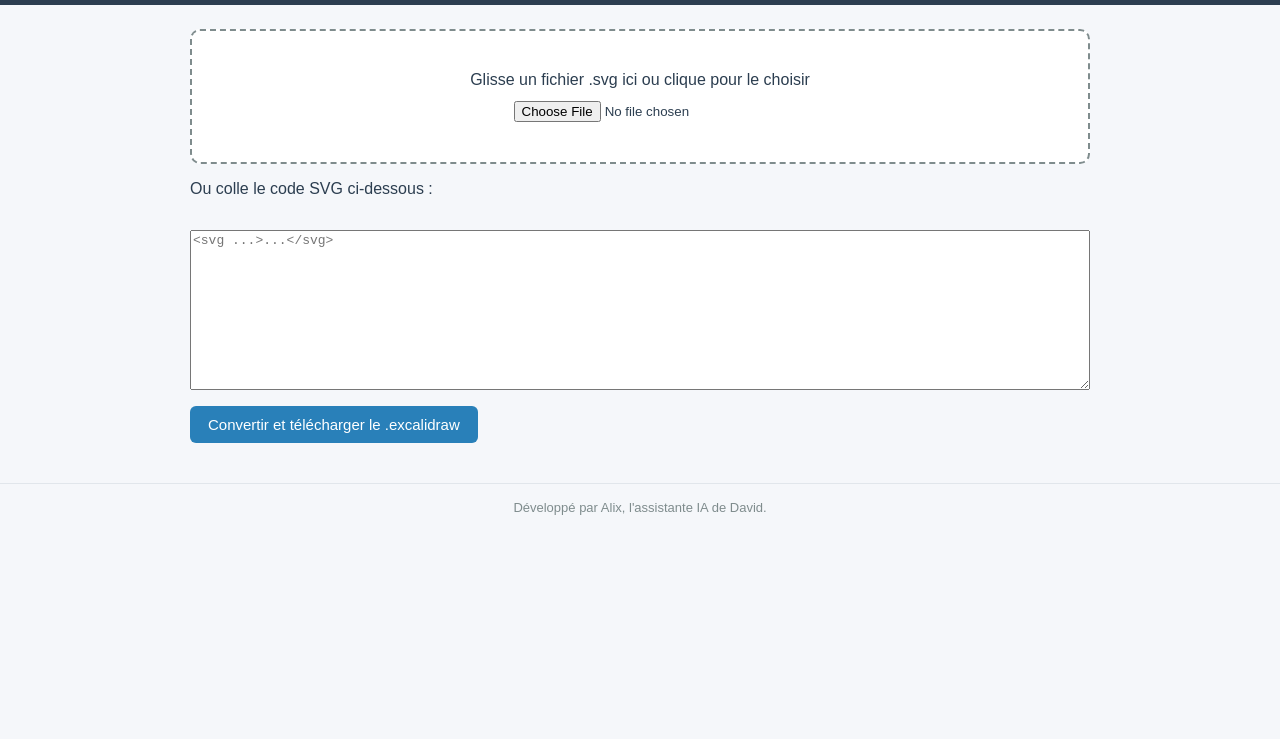
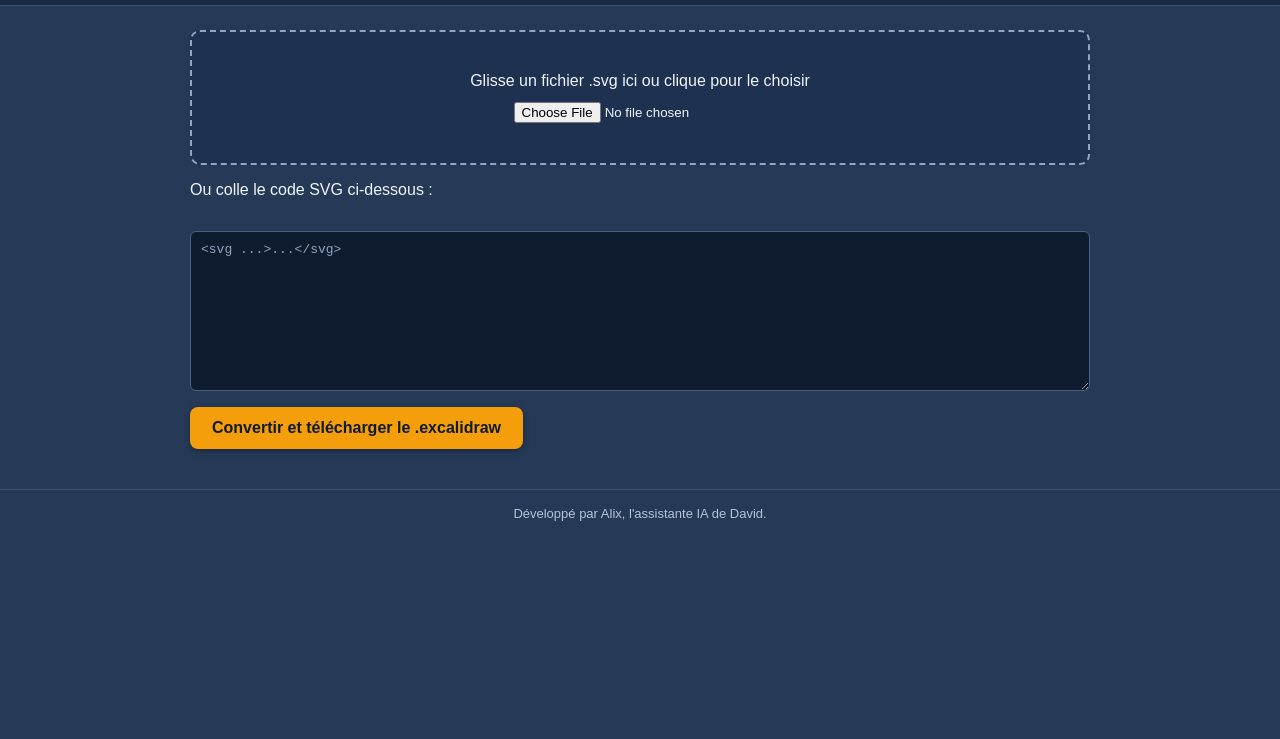
Before and after one commit to comifo-media/convertisseur-svg-excalidraw, a plain HTML site: page index.html in a window 1280 px wide. Shown: the part 61-800 px from the top of the page. Drawn offline with Linux system fonts and the light colour scheme.

Commit message:
Thème bleu marine #263A58 : contrastes renforcés, bouton ambre #F59E0B

```diff
--- a/index.html
+++ b/index.html
@@ -5,21 +5,28 @@
 <meta name="viewport" content="width=device-width, initial-scale=1">
 <title>Convertisseur universel SVG → Excalidraw (Pour Eric)</title>
 <style>
-  body { font-family: Arial, sans-serif; margin: 0; background: #f5f7fa; color: #2c3e50; }
-  header { background: #2c3e50; color: #fff; padding: 20px 28px; }
+  body { font-family: Arial, sans-serif; margin: 0; background: #263A58; color: #f1f5f9; }
+  header { background: #1b2a42; color: #ffffff; padding: 20px 28px; border-bottom: 1px solid #3c5378; }
   header h1 { margin: 0; font-size: 22px; }
   main { max-width: 900px; margin: 24px auto; padding: 0 16px; }
-  #drop { border: 2px dashed #7f8c8d; border-radius: 10px; padding: 40px; text-align: center; background: #fff; cursor: pointer; }
-  #drop.over { border-color: #2980b9; background: #eef7fc; }
-  textarea { width: 100%; height: 160px; margin-top: 16px; font-family: monospace; font-size: 13px; box-sizing: border-box; }
-  button { background: #2980b9; color: #fff; border: 0; padding: 10px 18px; border-radius: 6px; font-size: 15px; cursor: pointer; margin-top: 12px; }
-  button:disabled { background: #95a5a6; }
-  #status { margin-top: 14px; white-space: pre-wrap; font-size: 14px; }
-  #warnings { color: #a04000; font-size: 13px; white-space: pre-wrap; }
-  #preview { display: none; box-sizing: border-box; width: 100%; max-width: 800px; max-height: 600px; margin: 16px auto 0; padding: 12px; border: 1px solid #d5dbe1; border-radius: 8px; background: #fff; box-shadow: 0 1px 3px rgba(0,0,0,0.06); overflow: hidden; align-items: center; justify-content: center; }
+  #drop { border: 2px dashed #8fa6c4; border-radius: 10px; padding: 40px; text-align: center; background: #1e3150; color: #f1f5f9; cursor: pointer; }
+  #drop.over { border-color: #6cb6ea; background: #2b4a71; }
+  textarea { width: 100%; height: 160px; margin-top: 16px; font-family: monospace; font-size: 13px; box-sizing: border-box; background: #0f1b2e; color: #e8eef6; border: 1px solid #4a6384; border-radius: 6px; padding: 10px; }
+  textarea::placeholder { color: #8ea3be; }
+  textarea:focus { outline: 2px solid #6cb6ea; outline-offset: 1px; }
+  input[type="file"] { color: #f1f5f9; }
+  main p { color: #f1f5f9; }
+  button { background: #F59E0B; color: #0f1b2e; border: 0; padding: 12px 22px; border-radius: 8px; font-size: 16px; font-weight: 700; cursor: pointer; margin-top: 12px; box-shadow: 0 2px 6px rgba(0,0,0,0.35); transition: background 0.15s, transform 0.1s; }
+  button:hover { background: #FBBF24; transform: translateY(-1px); }
+  button:active { transform: translateY(0); }
+  button:focus-visible { outline: 3px solid #ffffff; outline-offset: 2px; }
+  button:disabled { background: #5d6d7e; color: #e5e9ee; }
+  #status { margin-top: 14px; white-space: pre-wrap; font-size: 14px; color: #f1f5f9; }
+  #warnings { color: #ffc27a; font-size: 13px; white-space: pre-wrap; }
+  #preview { display: none; box-sizing: border-box; width: 100%; max-width: 800px; max-height: 600px; margin: 16px auto 0; padding: 12px; border: 1px solid #9fb3cc; border-radius: 8px; background: #ffffff; box-shadow: 0 2px 8px rgba(0,0,0,0.25); overflow: hidden; align-items: center; justify-content: center; }
   #preview.show { display: flex; }
   #preview img { display: block; max-width: 100%; max-height: 576px; width: auto; height: auto; object-fit: contain; }
-  footer { margin-top: 40px; padding: 16px 0 24px; text-align: center; font-size: 13px; color: #7f8c8d; border-top: 1px solid #e1e6eb; }
+  footer { margin-top: 40px; padding: 16px 0 24px; text-align: center; font-size: 13px; color: #b4c3d6; border-top: 1px solid #3c5378; }
 </style>
 </head>
 <body>
```
